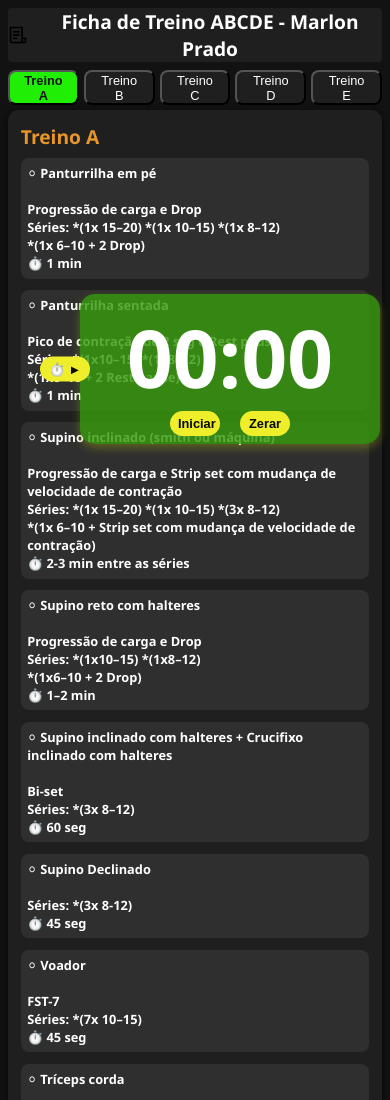
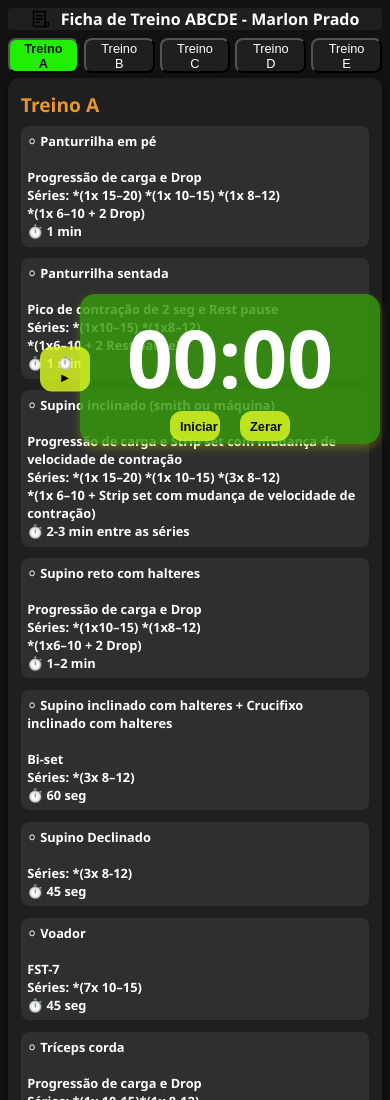
Before and after one commit to marlonprado2025/Ficha_de_Treino_Alem_da_Genetica, a plain HTML site: page index.html in a window 390 px wide. Shown: the top 1100 px of the page. Drawn offline with Linux system fonts and the light colour scheme.

Commit message:
update timer

```diff
--- a/styles.css
+++ b/styles.css
@@ -14,7 +14,7 @@ body {
 h1 {
     text-align: center;
     margin-bottom: 1rem;
-    font-size: 1.5rem;
+    font-size: 2rem;
 }
 
 p {
@@ -111,12 +111,11 @@ li.feito {
     left: -50px;
     top: 50%;
     transform: translateY(-50%);
-    background: #3498db;
     color: rgb(255, 255, 255);
     border: none;
     padding: 5px 10px;
     cursor: pointer;
-    border-radius: 4px 0 0 4px;
+    border-radius: 5px 0 0 5px;
     font-size: 1rem;
 }
 
@@ -134,13 +133,13 @@ li.feito {
 }
 
 .timer button {
-    padding: 1px 12px;
+    padding: 5px 12px;
     font-weight: 700;
     cursor: pointer;
     border: none;
-    width: 70px;
+    width: 80px;
     border-radius: 4px;
-    background: #eeee2a;
+    background: rgba(219, 248, 34, 0.822);
     color: rgb(9, 9, 0);
 }
 
@@ -161,7 +160,7 @@ li.feito {
     }
 
     h1 {
-        font-size: 1.2rem;
+        font-size: 1rem;
         margin-bottom: 0.5rem;
         display: flex;
         align-items: center;
@@ -239,10 +238,13 @@ li.feito {
     }
 
     .timer button {
-        width: 60px;
-        padding: 6px 10px;
-        font-size: 0.9rem;
-        border-radius: 15px;
+        height: 30px;
+        width: 70px;
+        padding: 10px 12px;
+        font-size: 0.8rem;
+        border-radius: 12px;
+        font-weight: 700;
+        text-align: center;
     }
 
     .timer-toggle {
@@ -250,6 +252,12 @@ li.feito {
         padding: 4px 8px;
         font-size: 0.9rem;
     }
+   button.timer-toggle {
+       left: -40px;
+       padding: 4px 8px;
+       height: 45px;
+
+   }
 }
 
 @media (max-width: 400px) {
@@ -275,7 +283,8 @@ li.feito {
 
     .timer button {
         width: 50px;
-        padding: 5px 8px;
+        padding: 8px 10px;
         font-size: 0.8rem;
+        text-align: center;
     }
 }
```
